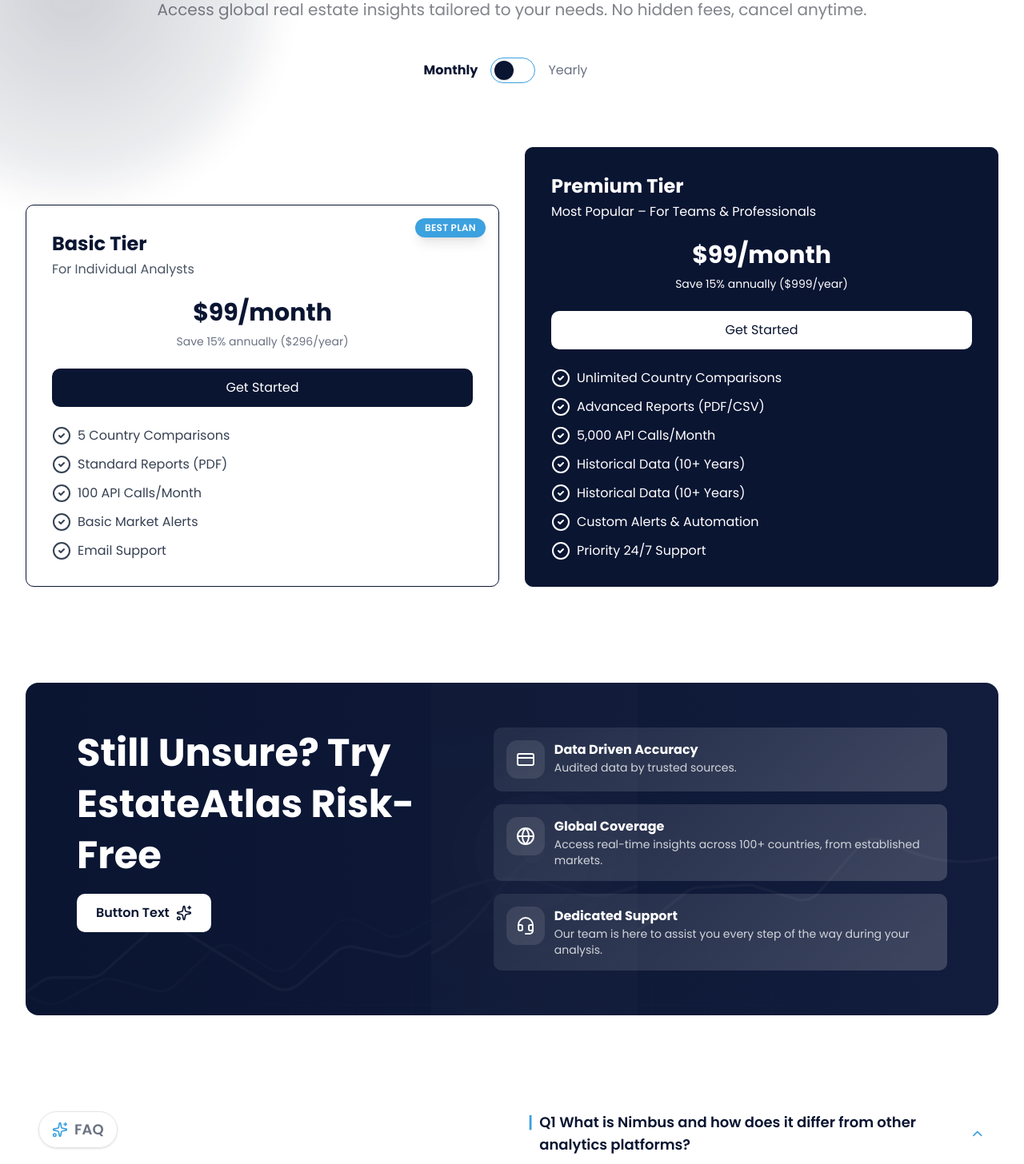
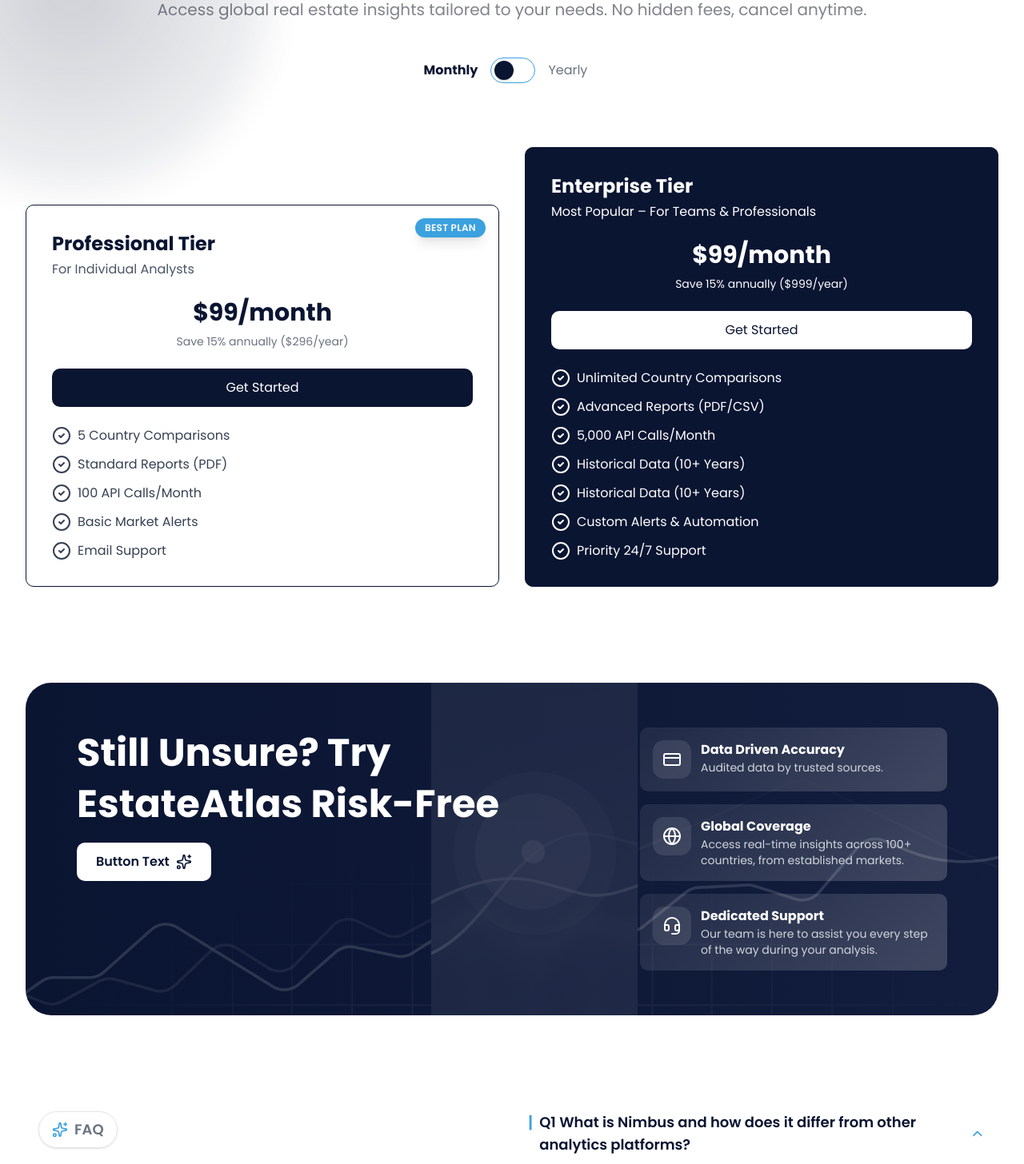
Before and after one commit to mubashirbappi5/EstateAtlas, a Next.js app: page /pricing in a window 1280 px wide. Shown: the part 420-1876 px from the top of the page at 80% size. Built offline with nearby package versions, Linux system fonts and the light colour scheme.

Commit message:
update pricing page

```diff
--- a/src/app/pricing/page.tsx
+++ b/src/app/pricing/page.tsx
@@ -49,7 +49,7 @@
 
               <div className="flex flex-col items-start mb-6">
                 <h2 className="text-2xl font-bold text-[#0A1532] mb-1">
-                  Basic Tier
+                  Professional  Tier
                 </h2>
                 <h4 className="text-gray-600">For Individual Analysts</h4>
               </div>
@@ -106,7 +106,7 @@
             <div className="relative bg-[#0A1532] p-8 rounded-lg border border-[#0A1532] w-full mx-auto min-h-[520px]">
               <div className="flex flex-col items-start mb-6">
                 <h2 className="text-2xl font-bold text-white mb-1">
-                  Premium Tier
+                 Enterprise Tier
                 </h2>
                 <h4 className="text-white">
                   Most Popular – For Teams & Professionals
@@ -176,25 +176,27 @@
 
         <section className=" my-30 ">
           <div
-            className="relative rounded-2xl text-white py-14 px-8 md:px-16 overflow-hidden"
+            className="relative  rounded-4xl text-white py-14 px-8 md:px-16 overflow-hidden"
             style={{
               background: "linear-gradient(90deg, #0A1532 0%, #121C3C 100%)",
             }}
           >
-            <div className="absolute inset-0 z-0 opacity-10">
+           <div className="absolute inset-0 z-0 opacity-40">
   <Image
   src={actionbg}
   alt="Action Background"
   fill
-                style={{ objectFit: "cover" }}
+  className="object-cover object-[35%_center]"
   priority
 />
+
 </div>
 
+
             {/* Main Content */}
-            <div className="relative z-10 flex flex-col md:flex-row items-start justify-between gap-8">
+            <div className="relative z-10 flex flex-col md:flex-row items-start justify-between gap-10">
               <div className="">
-                <h2 className="text-3xl leading-relaxed md:leading-[4rem] md:text-5xl text-left font-bold mb-4">
+                <h2 className="text-5xl leading-relaxed md:leading-[4rem] md:text-5xl text-left font-bold mb-4">
                   Still Unsure? Try <br /> EstateAtlas Risk-Free
                 </h2>
                 <button className="mt-4 bg-white text-[#0A1532] font-semibold px-6 py-3 rounded-lg flex items-center gap-2 hover:bg-gray-200 transition">
@@ -208,7 +210,7 @@
               {/* Features */}
               <div className="grid gap-4">
                 <div
-                  className="rounded-lg p-4 flex items-start gap-3"
+                  className="rounded-lg p-4 flex items-start gap-3 max-w-sm"
                   style={{
                     background:
                       "linear-gradient(139.97deg, rgba(255, 255, 255, 0.08) 5.916%, rgba(255, 255, 255, 0.18) 90.97%)",
@@ -233,7 +235,7 @@
                     background:
                       "linear-gradient(139.97deg, rgba(255, 255, 255, 0.08) 5.916%, rgba(255, 255, 255, 0.18) 90.97%)",
                   }}
-                  className="rounded-lg p-4 flex items-start gap-3"
+                  className="rounded-lg p-4 flex items-start gap-3  max-w-sm"
                 >
                   <div className="bg-[#FFFFFF1A] rounded-xl p-3 ">
                     <Globe />
@@ -251,7 +253,7 @@
                     background:
                       "linear-gradient(139.97deg, rgba(255, 255, 255, 0.08) 5.916%, rgba(255, 255, 255, 0.18) 90.97%)",
                   }}
-                  className="rounded-lg p-4 flex items-start gap-3"
+                  className="rounded-lg p-4 flex items-start  max-w-sm gap-3"
                 >
                   <div className="bg-[#FFFFFF1A] rounded-xl p-3 ">
                     <Headset />
```
Lines whose indentation alone changed are shown as unchanged.
